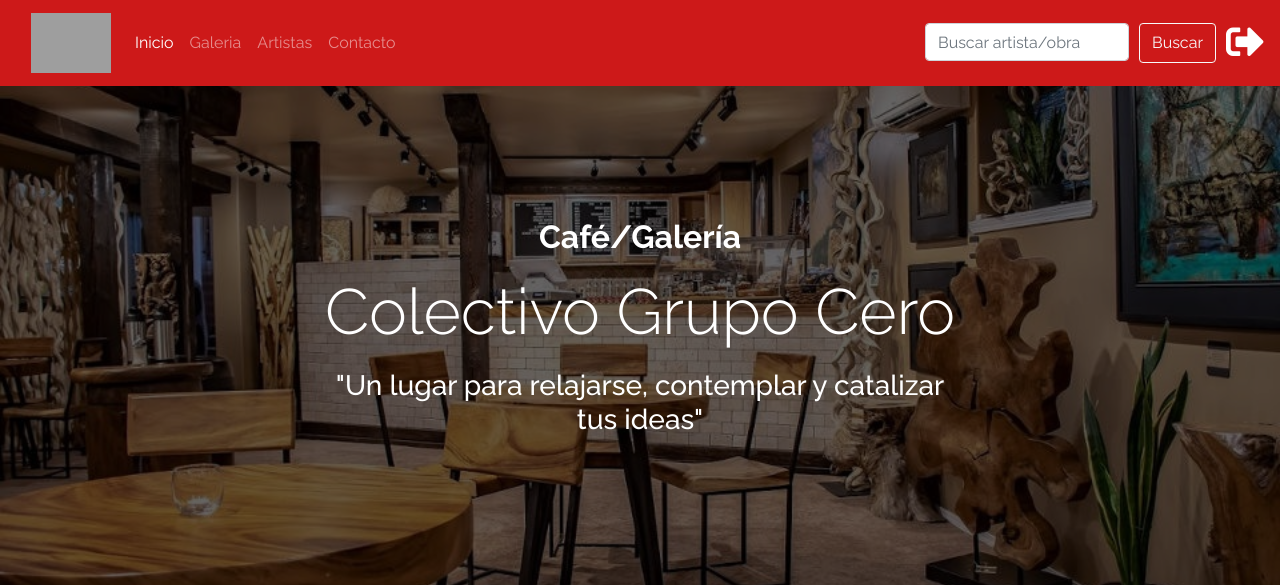
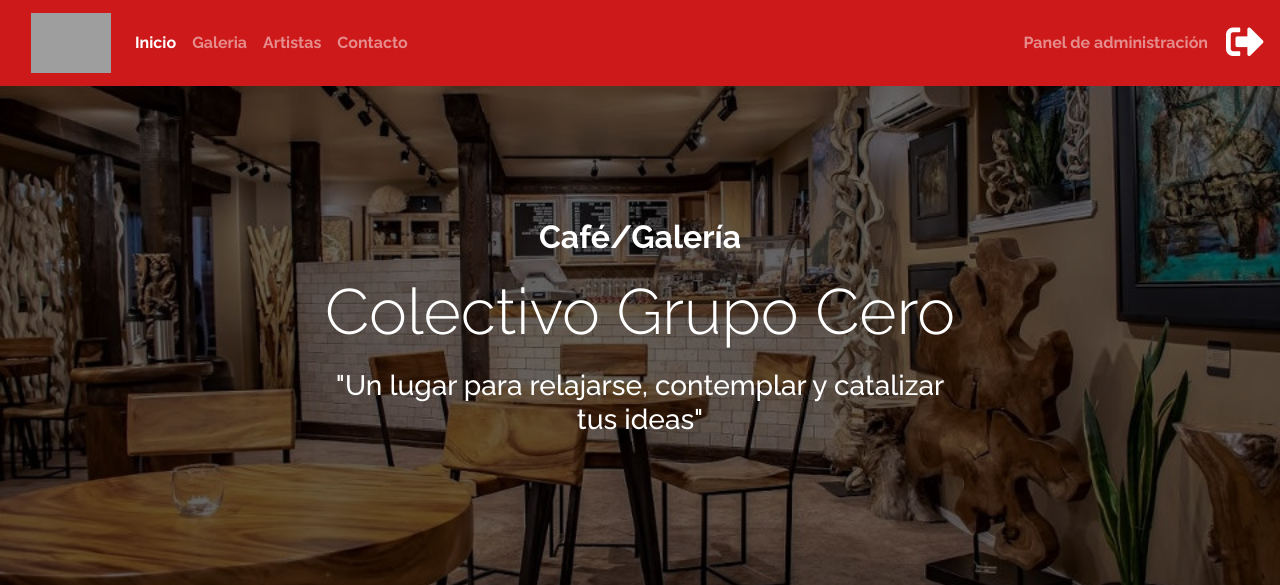
Before and after one commit to malcompozo/GrupoCero, a Django app: page / in a window 1280 px wide. Shown: the top 585 px of the page. Run offline with Django 3.2, Linux system fonts and the light colour scheme; the visitor is signed in with stand-in values (Sample User, id 1); some libraries are stand-ins or nearby versions; grey boxes are pictures that could not be loaded.

Commit message:
agregando panel, verificacion de login y redireccion de pagina

```diff
--- a/GrupoCero/GrupoCero/urls.py
+++ b/GrupoCero/GrupoCero/urls.py
@@ -21,15 +21,15 @@ from django.conf import settings
 urlpatterns = [
 
     path('admin/', admin.site.urls),
+    # path de artista
+    path('artista/',include('artista.urls')),
+    # path de contacto
+    path('contact/', include('contact.urls')),
     # path del core
     path('', include('core.urls')),
-    # path de contacto
-    path('contact/', include('contact.urls')),
     # path de obras
     path('obras/',include('obras.urls')),
-    # path de obras
-    path('artista/',include('artista.urls')),
-    # path de Auth
+    # path de registro
     path('accounts/', include('django.contrib.auth.urls')),
 ]
 
--- a/GrupoCero/core/templates/core/panel.html
+++ b/GrupoCero/artista/templates/artista/panel.html
@@ -13,6 +13,9 @@
                 <div class="col-md-12 mt-1 mb-3">
                     <a type="submit" href="{% url 'editar_perfil' %}" class="mar-bot-20 btn btn-danger">Editar mi perfil</a>
                 </div>
+                <div class="col-md-12 mt-1 mb-3">
+                    <a type="submit" href="{% url 'gestion_obras' %}" class="mar-bot-20 btn btn-danger">Gestionar obras</a>
+                </div>
             </div>
         </div>
     </div>
--- a/GrupoCero/artista/urls.py
+++ b/GrupoCero/artista/urls.py
@@ -8,5 +8,6 @@ urlpatterns = [
     path('editar_perfil/', views.editar_perfil, name='editar_perfil'),
     path('gestion_obras/', views.gestion_obras, name='gestion_obras'),
     path('publicacion/', views.publicacion, name='publicacion'),
+    path('panel/', views.panel, name='panel'),
 
 ]
--- a/GrupoCero/core/templates/core/base.html
+++ b/GrupoCero/core/templates/core/base.html
@@ -37,27 +37,29 @@
             <div class="collapse navbar-collapse justify-content-between" id="navbarSupportedContent">
                 <ul class="navbar-nav me-auto mb-2 mb-lg-0">
                     <li class="nav-item {% if request.path == '/' %} active  {% endif %}">
-                        <a class="nav-link " href="{% url 'index' %}">Inicio</a>
+                        <a class="nav-link font-weight-bold" href="{% url 'index' %}">Inicio</a>
                     </li>
                     <li class="nav-item {% if request.path == '/obras/' %} active {% endif %}">
-                        <a class="nav-link " href="{% url 'obras' %}">Galeria</a>
+                        <a class="nav-link font-weight-bold" href="{% url 'obras' %}">Galeria</a>
                     </li>
                     <li class="nav-item {% if request.path == '/artista/' %} active {% endif %}">
-                        <a class="nav-link " href="{% url 'artistas' %}">Artistas</a>
+                        <a class="nav-link font-weight-bold" href="{% url 'artistas' %}">Artistas</a>
                     </li>
                     <li class="nav-item {% if request.path == '/contact/' %} active {% endif %}">
-                        <a class="nav-link " href="{% url 'contacto' %}">Contacto</a>
+                        <a class="nav-link font-weight-bold" href="{% url 'contacto' %}">Contacto</a>
                     </li>
                 </ul>
 
                 <!-- BUSCAR + LOGIN -->
-                <div class="row">
-
-                    <!-- BUSCAR -->
-                    <form class="d-flex">
-                        <input class="form-control margen" type="search" placeholder="Buscar artista/obra" aria-label="Search">
-                        <button class="btn btn-outline-light margen" type="submit">Buscar</button>
-                    </form>
+                <div class="row ">
+                <!-- SI EL USUARIO ESTA LOGEADO MOSTRARA ESTA OPCIÓN -->
+                    {% if request.user.is_staff %}
+                    <ul class="navbar-nav me-auto mb-2 mb-lg-0">
+                        <li class="nav-item {% if request.path == '/artista/panel/' %} active {% endif %}">
+                            <a class="nav-link font-weight-bold" href="{% url 'panel' %}">Panel de administración</a>
+                        </li>
+                    </ul>
+                    {% endif %}
 
                     <!-- INICIAR SESION -->
                     {% if not request.user.is_authenticated %}
@@ -67,7 +69,6 @@
                     <div data-toggle="tooltip" data-placement="bottom" title="Salir">
                         <a class="margen" href="{% url 'logout' %}"><i class="fas fa-sign-out-alt"></i></a>
                     {% endif %}
-                    </div>
                 </div>
 
             </div>
--- a/GrupoCero/core/templates/core/index.html
+++ b/GrupoCero/core/templates/core/index.html
@@ -80,7 +80,7 @@
                                 <div class="col-md-4 mb-3">
 
                                     <div class="card">
-                                        <a href="detalle-obra.html">
+                                        <a href="{% url 'detalle_obra' %}">
                                             <img class="img-fluid card-cover" src="{% static 'core/img/escultura_pez.jpg' %}" alt="fish-Head">
                                         </a>
                                         <div class="card-body">
@@ -93,7 +93,7 @@
                                 </div>
                                 <div class="col-md-4 mb-3">
                                     <div class="card">
-                                        <a href="detalle-obra-2.html">
+                                        <a href="{% url 'detalle_obra' %}">
                                             <img class="img-fluid card-cover" src="{% static 'core/img/tejido_mandala.jpg' %}" alt="mandala">
                                         </a>
                                         <div class="card-body">
@@ -105,7 +105,7 @@
                                 </div>
                                 <div class="col-md-4 mb-3">
                                     <div class="card">
-                                        <a href="detalle-obra-3.html">
+                                        <a href="{% url 'detalle_obra' %}">
                                             <img class="img-fluid card-cover" src="{% static 'core/img/pintura.jpg' %}" alt="Card image">
                                         </a>
                                         <div class="card-body">
@@ -125,7 +125,7 @@
                                 <div class="col-md-4 mb-3">
 
                                     <div class="card">
-                                        <a href="detalle-obra.html">
+                                        <a href="{% url 'detalle_obra' %}">
                                             <img class="img-fluid card-cover" src="{% static 'core/img/escultura_pez.jpg' %}" alt="fish-Head">
                                         </a>
                                         <div class="card-body">
@@ -138,7 +138,7 @@
                                 </div>
                                 <div class="col-md-4 mb-3">
                                     <div class="card">
-                                        <a href="detalle-obra.html">
+                                        <a href="{% url 'detalle_obra' %}">
                                             <img class="img-fluid card-cover" src="{% static 'core/img/tejido_mandala.jpg' %}" alt="mandala">
                                         </a>
                                         <div class="card-body">
@@ -150,7 +150,7 @@
                                 </div>
                                 <div class="col-md-4 mb-3">
                                     <div class="card">
-                                        <a href="detalle-obra.html">
+                                        <a href="{% url 'detalle_obra' %}">
                                             <img class="img-fluid card-cover" src="{% static 'core/img/pintura.jpg' %}" alt="Card image">
                                         </a>
                                         <div class="card-body">
@@ -170,7 +170,7 @@
                                 <div class="col-md-4 mb-3">
 
                                     <div class="card">
-                                        <a href="detalle-obra.html">
+                                        <a href="{% url 'detalle_obra' %}">
                                             <img class="img-fluid card-cover" src="{% static 'core/img/escultura_pez.jpg' %}" alt="fish-Head">
                                         </a>
                                         <div class="card-body">
@@ -183,7 +183,7 @@
                                 </div>
                                 <div class="col-md-4 mb-3">
                                     <div class="card">
-                                        <a href="detalle-obra.html">
+                                        <a href="{% url 'detalle_obra' %}">
                                             <img class="img-fluid card-cover" src="{% static 'core/img/tejido_mandala.jpg' %}" alt="mandala">
                                         </a>
                                         <div class="card-body">
@@ -195,7 +195,7 @@
                                 </div>
                                 <div class="col-md-4 mb-3">
                                     <div class="card">
-                                        <a href="detalle-obra.html">
+                                        <a href="{% url 'detalle_obra' %}">
                                             <img class="img-fluid card-cover" src="{% static 'core/img/pintura.jpg' %}" alt="Card image">
                                         </a>
                                         <div class="card-body">
--- a/GrupoCero/core/urls.py
+++ b/GrupoCero/core/urls.py
@@ -3,5 +3,5 @@ from . import views
 
 urlpatterns = [
     path('', views.index, name='index'),
-    path('panel/', views.panel, name='panel'),
+
 ]
--- a/GrupoCero/core/views.py
+++ b/GrupoCero/core/views.py
@@ -3,7 +3,3 @@ from django.shortcuts import render
 # index
 def index(request):
     return render(request,"core/index.html")
-
-# panel
-def panel(request):
-    return render(request,"core/panel.html")
--- a/GrupoCero/obras/urls.py
+++ b/GrupoCero/obras/urls.py
@@ -4,6 +4,6 @@ from . import views
 urlpatterns = [
 
     path('', views.obras, name='obras'),
-    path('detalle_obra/', views.obras, name='detalle_obra'),
+    path('detalle_obra/', views.detalle_obra, name='detalle_obra'),
 
 ]
```
Also changed, not shown: GrupoCero/artista/views.py (+6 -2 lines).
